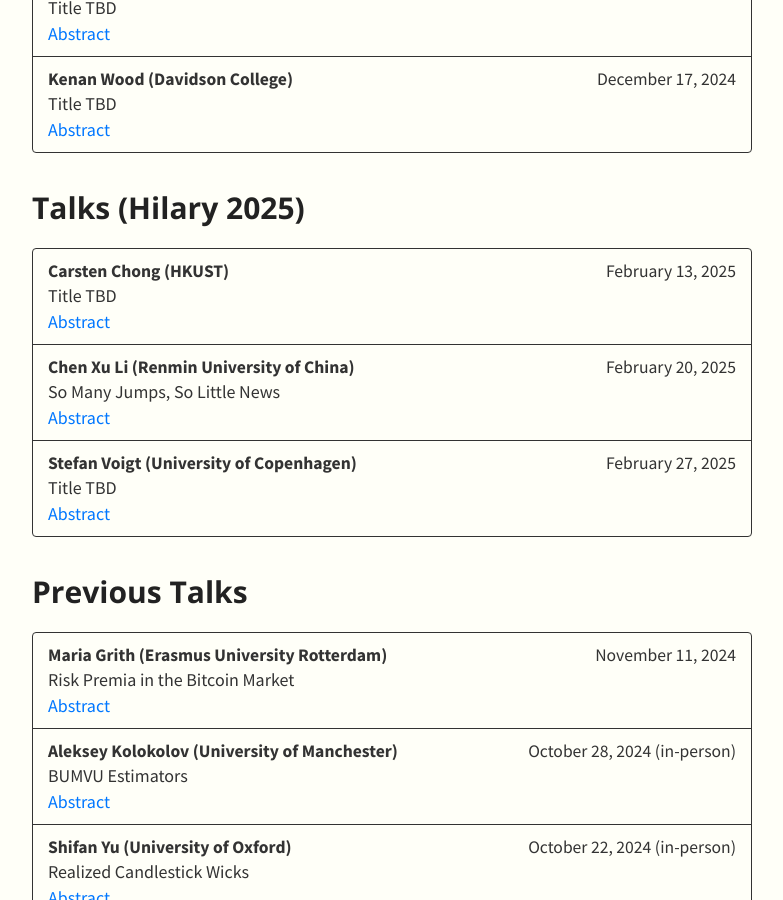
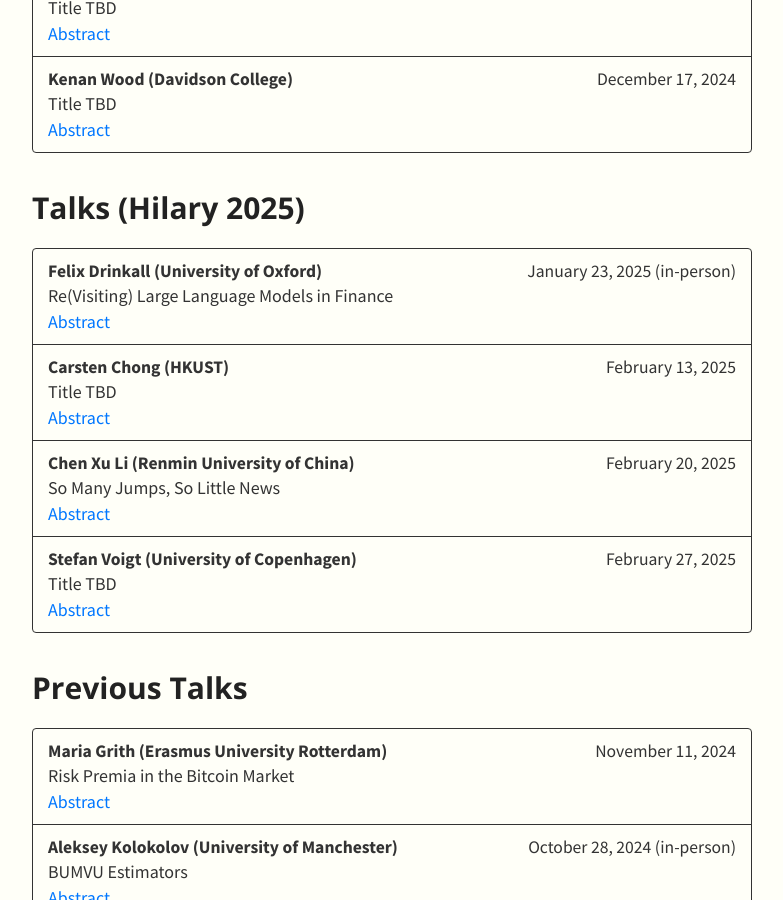
Before and after one commit to SML-Fin/SML-Fin.github.io, a Jekyll site: the page built from index.md, in a window 1280 px wide and 900 px high, scrolled down 711 px. Shown: the whole window, without its empty margins (248-1031 px from the left). Built offline with Jekyll 4.4.1, drawn with Linux system fonts in a browser that asks for light colours; nearby versions of some CDN libraries; our own code applies the rules of GitHub Pages for plain Markdown files.

Commit message:
Update talks.yml

```diff
--- a/_data/talks.yml
+++ b/_data/talks.yml
@@ -15,6 +15,10 @@
 
 - type: Talks (Hilary 2025)
   members:
+    - speaker: Felix Drinkall (University of Oxford)
+      date: January 23, 2025 (in-person)
+      title: Re(Visiting) Large Language Models in Finance
+      abstract: This study introduces a novel suite of historical large language models (LLMs) pre-trained specifically for accounting and finance, utilising a diverse set of major textual resources. The models are unique in that they are year-specific, spanning from 2007 to 2023, effectively eliminating look-ahead bias, a limitation present in other LLMs. Empirical analysis reveals that, in trading, these specialised models outperform much larger models, including the state-of-the-art LLaMA 1, 2, and 3, which are approximately 50 times their size. The findings are further validated through a range of robustness checks, confirming the superior performance of these LLMs.
     - speaker: Carsten Chong (HKUST)
       date: February 13, 2025
       title: Title TBD
```
